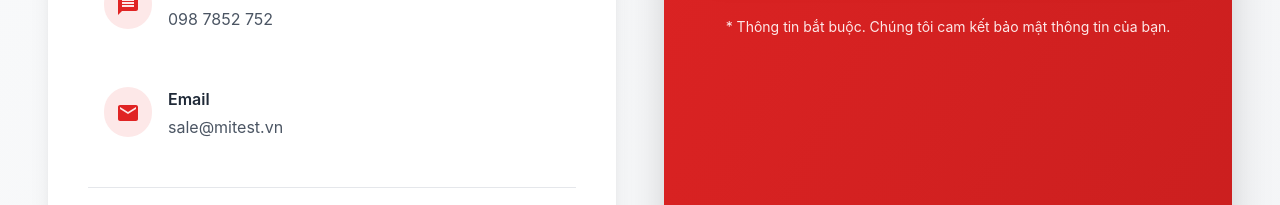
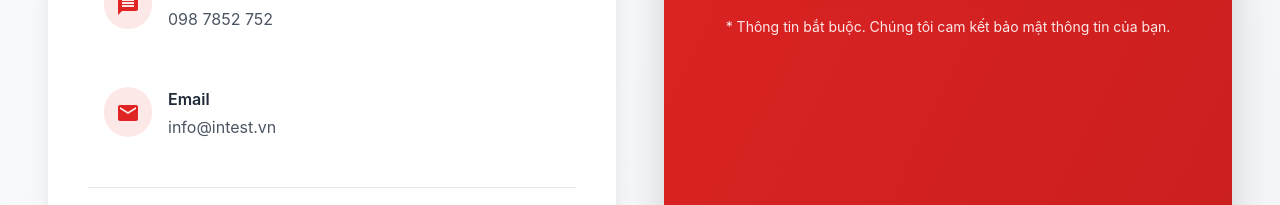
Before and after one commit to david-cung/quatest3, a React (Vite) app: page /contact in a window 1280 px wide. Shown: the part 851-1056 px from the top of the page. Built offline with nearby package versions, Linux system fonts and the light colour scheme; no server answers.

Commit message:
update email

```diff
--- a/src/pages/Contact.jsx
+++ b/src/pages/Contact.jsx
@@ -53,7 +53,7 @@ const Contact = () => {
     {
       icon: <EmailIcon className="w-5 h-5 text-red-600" />,
       label: "Email",
-      value: "sale@mitest.vn"
+      value: "info@intest.vn"
     }
   ];
 
```
